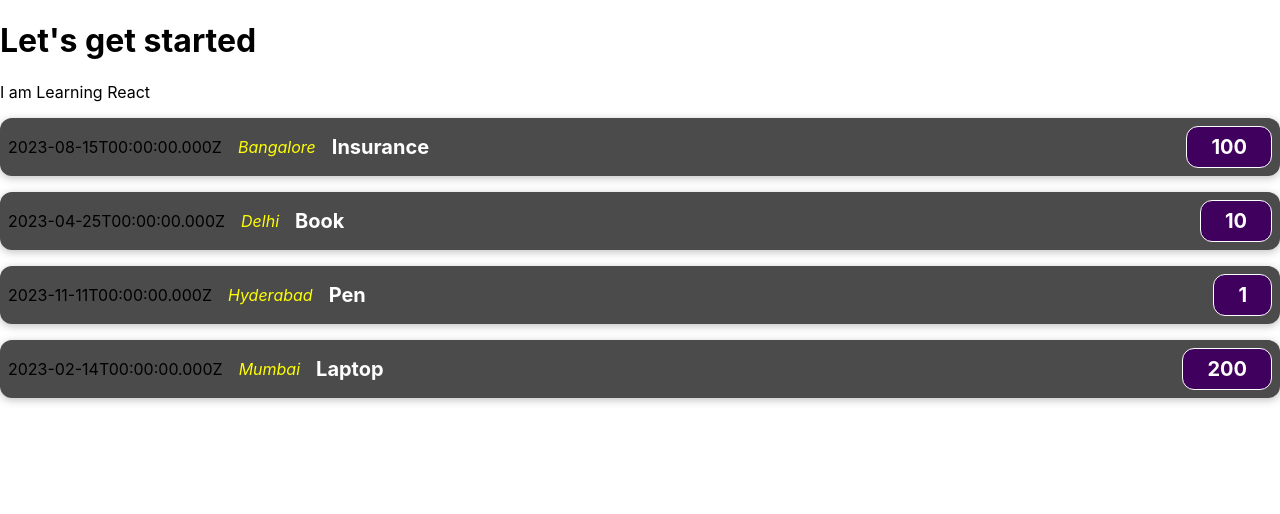
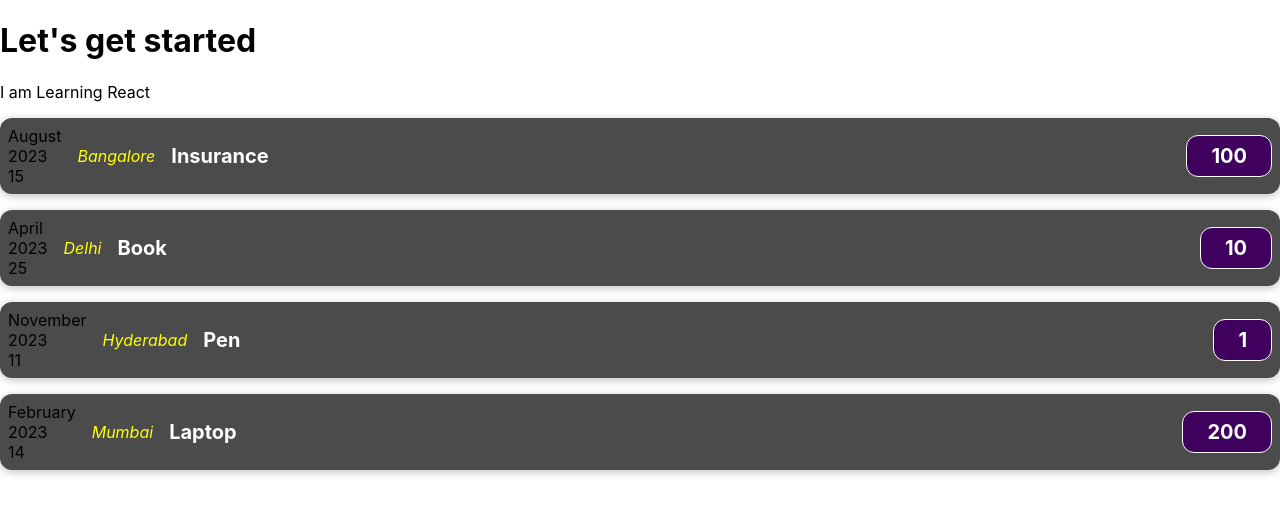
Before and after one commit to mdsabamoin/React, a React (Create React App) app: page / in a window 1280 px wide. Shown: the top 514 px of the page. Built offline with nearby package versions, Linux system fonts and the light colour scheme.

Commit message:
Learnt Date format

```diff
--- a/src/component/ExpenseItem.js
+++ b/src/component/ExpenseItem.js
@@ -1,8 +1,16 @@
 import "./ExpenseItem.css"
 function ExpenseItem(props){
+  let months = ["January","February","March","April","May","June","July","August","September","October","November","December"];
+  let month = months[props.date.getMonth()];
+  let year = props.date.getFullYear();
+  let date = props.date.getDate();
     return(
    <div className="expense-item">
-      <div>{props.date.toISOString()}</div>
+      <div>
+      <div>{month}</div>
+      <div>{year}</div>
+      <div>{date}</div>
+      </div>
       <div className="expense-item__location">{props.location}</div>
       <div className="expense-item__description">
         <h2>{props.title}</h2>
```
